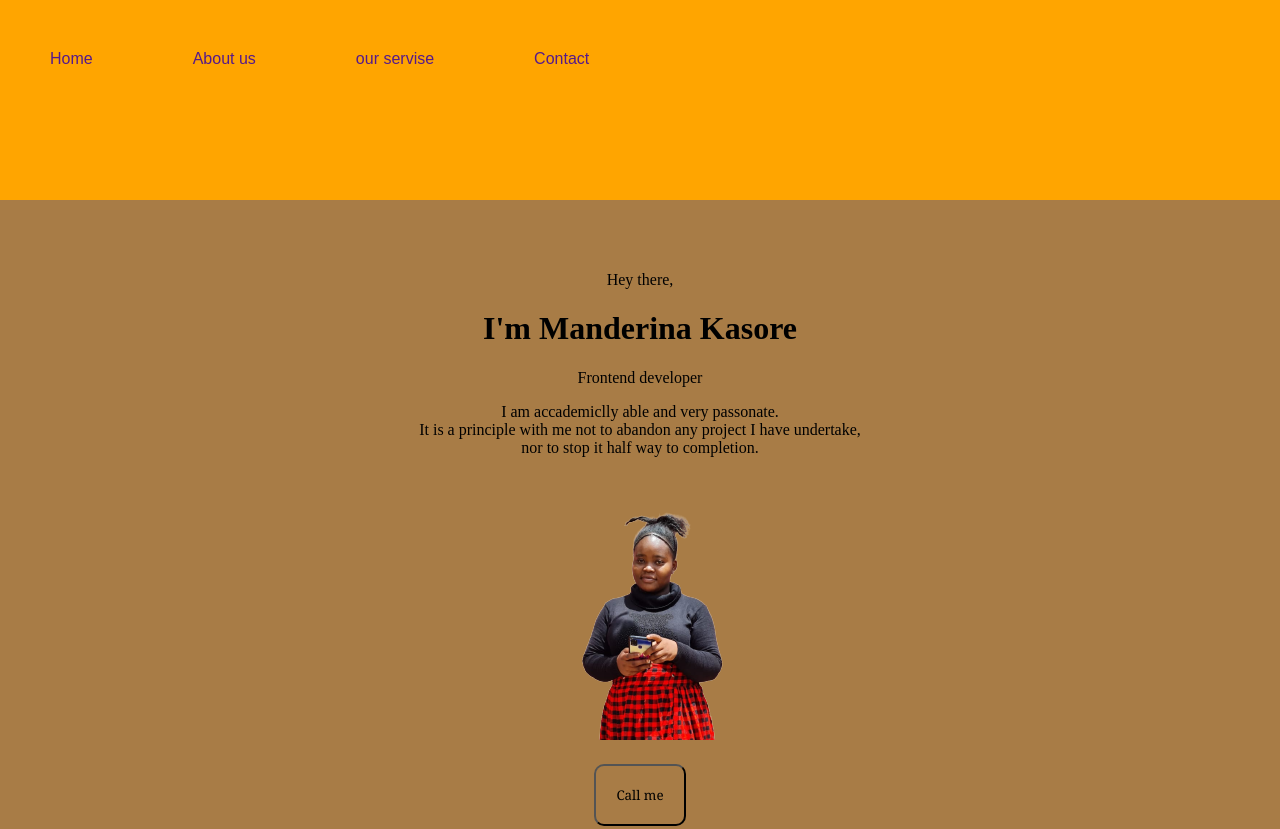
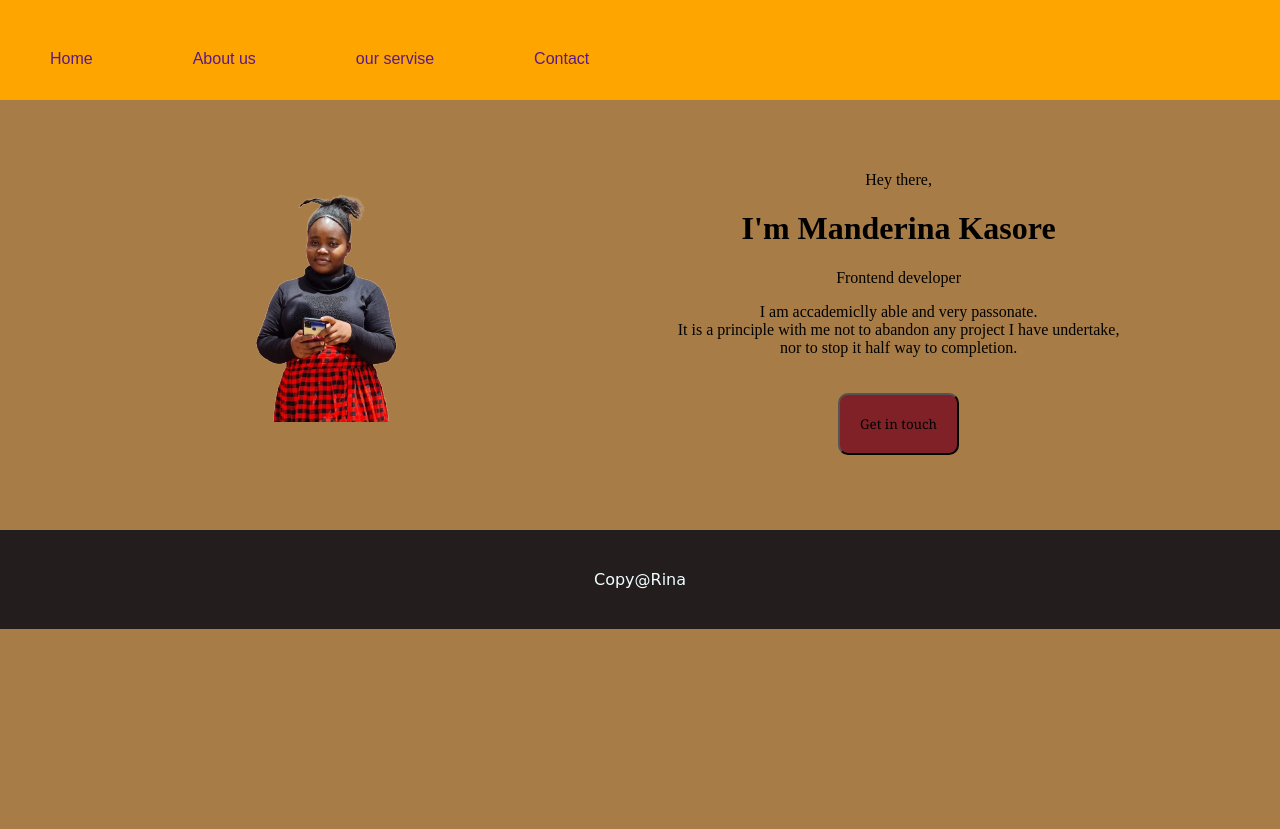
Before and after one commit to Manderina/Box, a plain HTML site: page index.html in a window 1280 px wide. Shown: the top 829 px of the page. After the commit the page ends 800 px from the top, so only its background shows below. Drawn offline with Linux system fonts and the light colour scheme.

Commit message:
style div section

```diff
--- a/index.html
+++ b/index.html
@@ -16,13 +16,18 @@
     </div>
 <!-- Section editing -->
     <div class="section">
-        <p>Hey there,</p>
-        <h1>I'm Manderina Kasore</h1>
-        <p> Frontend developer</p>
-        <p>I am accademiclly able and very passonate. <br>It is a principle with me not to abandon any project I have undertake, <br>nor to stop it half way to completion.</p>
         <div class="image"><img src="./Asset/WhatsApp_Image_2023-10-18_at_1.02.02_PM-removebg-preview.png"alt=""></div>
-        <button class="button">Call me</button>
+        <div class="content">
+            <p>Hey there,</p>
+            <h1>I'm Manderina Kasore</h1>
+            <p> Frontend developer</p>
+            <p>I am accademiclly able and very passonate. <br>It is a principle with me not to abandon any project I have undertake, <br>nor to stop it half way to completion.</p>
+            <button class="button">Get in touch</button>
+        </div>
+
+
     </div>
+
 
 
 
--- a/styles.css
+++ b/styles.css
@@ -11,7 +11,7 @@
     background-color: orange;
     justify-content: start;
     align-items: flex-start;
-    height: 200px;
+    height: 100px;
     flex-direction: row;
 
 
@@ -26,7 +26,6 @@
     justify-content: end;
 
 
-
 }
 
 .navlink:hover{
@@ -34,7 +33,7 @@
     color: aliceblue;
     font-family: Georgia, 'Times New Roman', Times, serif;
     cursor: pointer;
-    transform: scale(0.9);
+    transform: scale(0.5);
     box-sizing: border-box;
     border-radius: 10px;
     text-decoration: underline;
@@ -43,6 +42,7 @@
    /*Section styling*/
 
 .section{
+    display: flex;
     padding: 50px;
     margin: 5px;
     text-align: center;
@@ -50,25 +50,13 @@
     flex: 1px;
     border-radius: 1px;
     box-sizing: border-box;
-    flex-direction: column;
-    justify-content: baseline;
-
-}
-/*image styling*/
-
-.image{
-    justify-content: flex-start;
-    align-items: flex-start;
-    flex-direction: column;
-
-
-
+    justify-content: space-around;
 
 }
   /* Button styling*/
 
 .button{
-    background-color: #a87c46;
+    background-color: #802128;
     padding: 20px;
     margin: 20px;
     box-sizing: border-box;
@@ -87,7 +75,7 @@
 /*Footer styling*/
 
 .footer{
-    padding: 20px;
+    padding: 40px;
     margin: 0px;
     background-color: rgb(36, 29, 29);
     color: azure;
```
